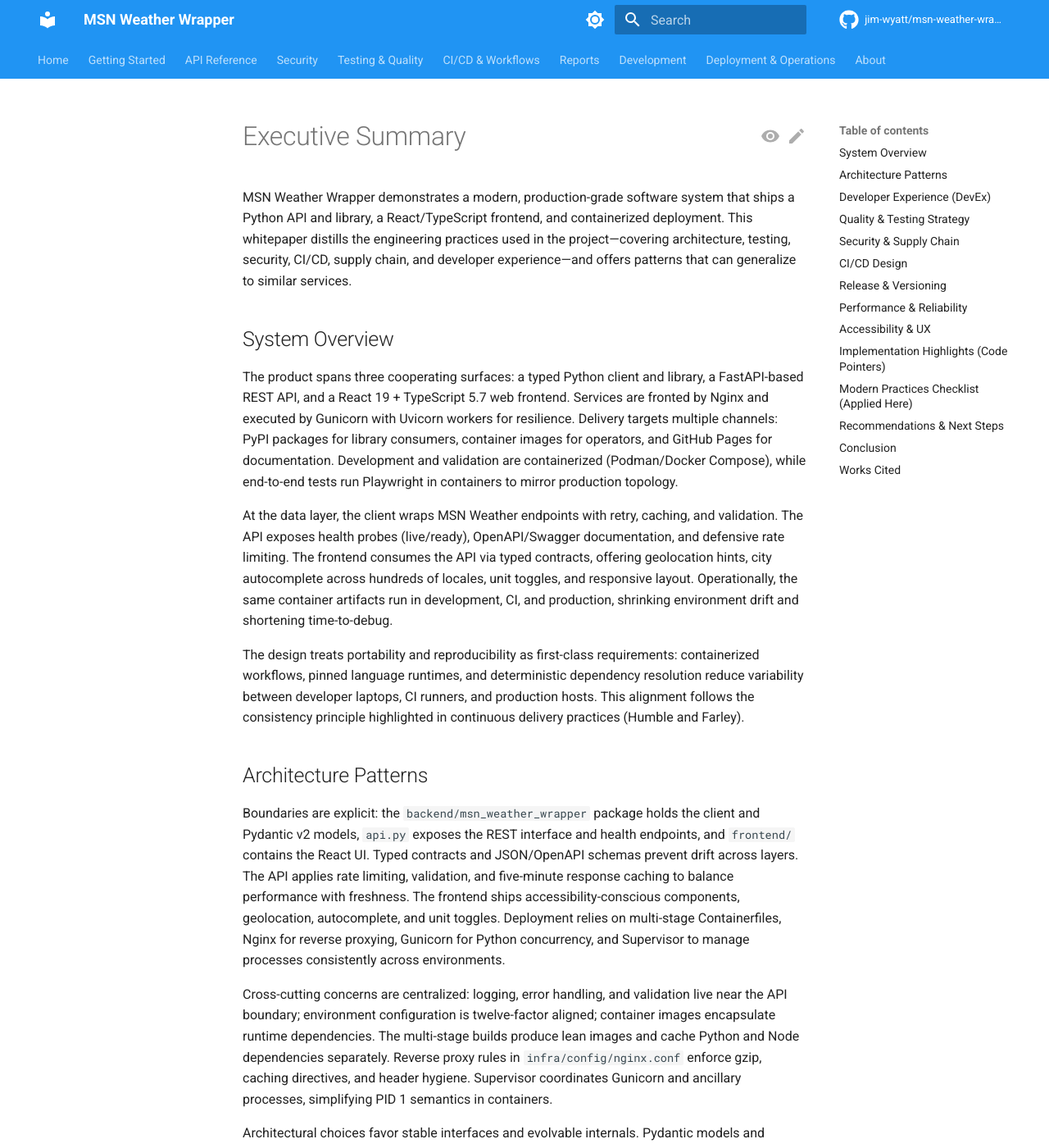
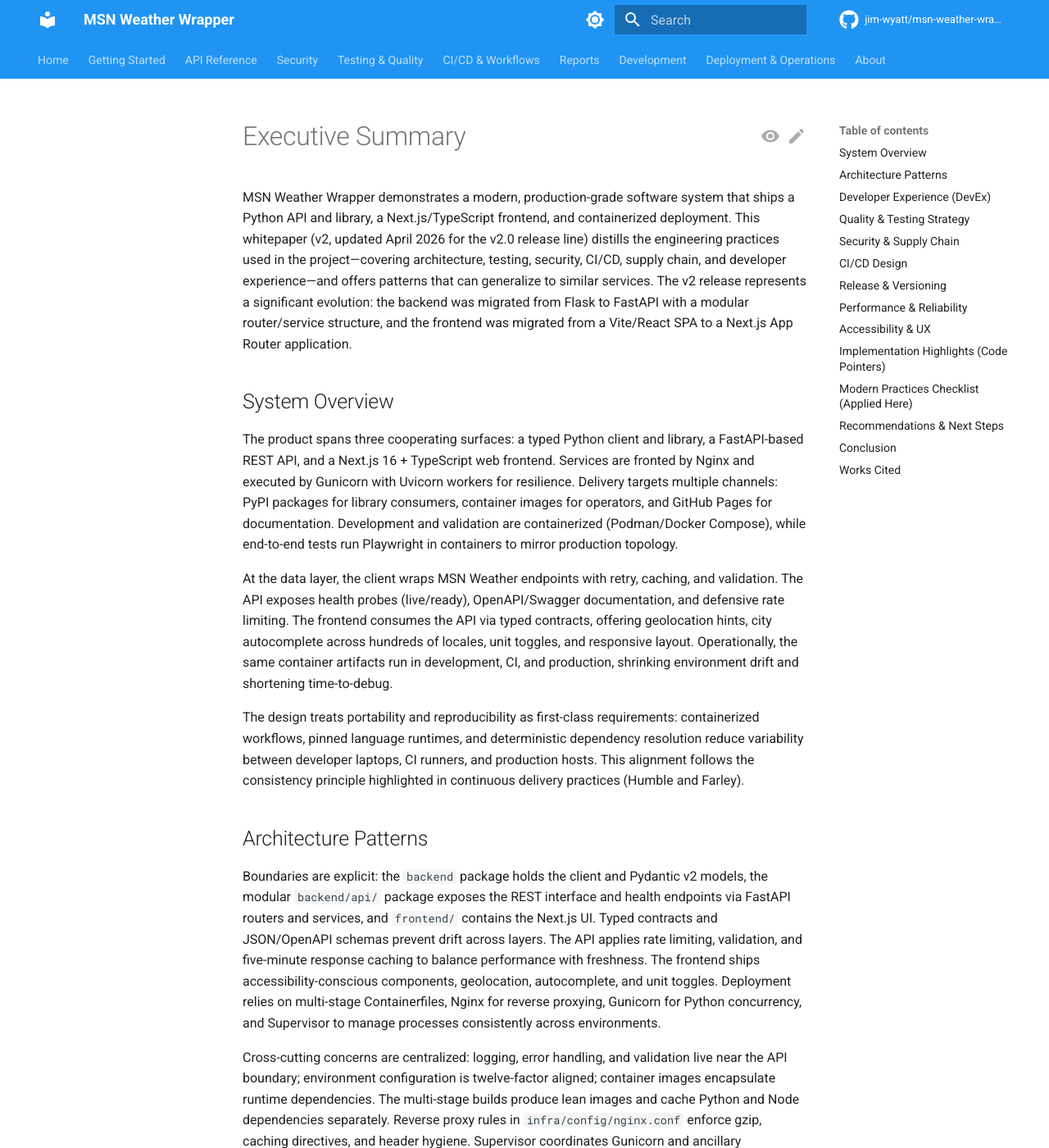
Before and after one commit to jim-wyatt/msn-weather-wrapper, an MkDocs documentation site: the page built from docs/WHITEPAPER.md, in a window 1280 px wide and 1400 px high. Shown: the whole window at 82% size. Built offline with MkDocs 1.6.1 and Material for MkDocs 9.7.7, drawn with Linux system fonts in a browser that asks for light colours; comment, search, counter and statistics services are not loaded; the version menu is left out; some of the changed text lies outside the part shown.

Commit message:
docs: update whitepaper to v2 (April 2026) with FastAPI/Next.js and correct paths
Agent-Logs-Url: https://github.com/jim-wyatt/msn-weather-wrapper/sessions/8d642b9c-b8c2-42ad-80d3-26bdbaea2990

Co-authored-by: jim-wyatt <193110529+jim-wyatt@users.noreply.github.com>

```diff
--- a/docs/WHITEPAPER.md
+++ b/docs/WHITEPAPER.md
@@ -1,17 +1,17 @@
 ---
 title: "Modern Software Engineering in Practice: MSN Weather Wrapper"
 author: "MSN Weather Wrapper Team"
-date: "2025-12-05"
-subtitle: "A Case Study in DevEx, Quality, Security, and Delivery"
+date: "2026-04-15"
+subtitle: "A Case Study in DevEx, Quality, Security, and Delivery — v2"
 ---
 
 # Executive Summary
 
-MSN Weather Wrapper demonstrates a modern, production-grade software system that ships a Python API and library, a React/TypeScript frontend, and containerized deployment. This whitepaper distills the engineering practices used in the project—covering architecture, testing, security, CI/CD, supply chain, and developer experience—and offers patterns that can generalize to similar services.
+MSN Weather Wrapper demonstrates a modern, production-grade software system that ships a Python API and library, a Next.js/TypeScript frontend, and containerized deployment. This whitepaper (v2, updated April 2026 for the v2.0 release line) distills the engineering practices used in the project—covering architecture, testing, security, CI/CD, supply chain, and developer experience—and offers patterns that can generalize to similar services. The v2 release represents a significant evolution: the backend was migrated from Flask to FastAPI with a modular router/service structure, and the frontend was migrated from a Vite/React SPA to a Next.js App Router application.
 
 ## System Overview
 
-The product spans three cooperating surfaces: a typed Python client and library, a FastAPI-based REST API, and a React 19 + TypeScript 5.7 web frontend. Services are fronted by Nginx and executed by Gunicorn with Uvicorn workers for resilience. Delivery targets multiple channels: PyPI packages for library consumers, container images for operators, and GitHub Pages for documentation. Development and validation are containerized (Podman/Docker Compose), while end-to-end tests run Playwright in containers to mirror production topology.
+The product spans three cooperating surfaces: a typed Python client and library, a FastAPI-based REST API, and a Next.js 16 + TypeScript web frontend. Services are fronted by Nginx and executed by Gunicorn with Uvicorn workers for resilience. Delivery targets multiple channels: PyPI packages for library consumers, container images for operators, and GitHub Pages for documentation. Development and validation are containerized (Podman/Docker Compose), while end-to-end tests run Playwright in containers to mirror production topology.
 
 At the data layer, the client wraps MSN Weather endpoints with retry, caching, and validation. The API exposes health probes (live/ready), OpenAPI/Swagger documentation, and defensive rate limiting. The frontend consumes the API via typed contracts, offering geolocation hints, city autocomplete across hundreds of locales, unit toggles, and responsive layout. Operationally, the same container artifacts run in development, CI, and production, shrinking environment drift and shortening time-to-debug.
 
@@ -19,7 +19,7 @@ The design treats portability and reproducibility as first-class requirements: c
 
 ## Architecture Patterns
 
-Boundaries are explicit: the `backend/msn_weather_wrapper` package holds the client and Pydantic v2 models, `api.py` exposes the REST interface and health endpoints, and `frontend/` contains the React UI. Typed contracts and JSON/OpenAPI schemas prevent drift across layers. The API applies rate limiting, validation, and five-minute response caching to balance performance with freshness. The frontend ships accessibility-conscious components, geolocation, autocomplete, and unit toggles. Deployment relies on multi-stage Containerfiles, Nginx for reverse proxying, Gunicorn for Python concurrency, and Supervisor to manage processes consistently across environments.
+Boundaries are explicit: the `backend` package holds the client and Pydantic v2 models, the modular `backend/api/` package exposes the REST interface and health endpoints via FastAPI routers and services, and `frontend/` contains the Next.js UI. Typed contracts and JSON/OpenAPI schemas prevent drift across layers. The API applies rate limiting, validation, and five-minute response caching to balance performance with freshness. The frontend ships accessibility-conscious components, geolocation, autocomplete, and unit toggles. Deployment relies on multi-stage Containerfiles, Nginx for reverse proxying, Gunicorn for Python concurrency, and Supervisor to manage processes consistently across environments.
 
 Cross-cutting concerns are centralized: logging, error handling, and validation live near the API boundary; environment configuration is twelve-factor aligned; container images encapsulate runtime dependencies. The multi-stage builds produce lean images and cache Python and Node dependencies separately. Reverse proxy rules in `infra/config/nginx.conf` enforce gzip, caching directives, and header hygiene. Supervisor coordinates Gunicorn and ancillary processes, simplifying PID 1 semantics in containers.
 
@@ -83,7 +83,7 @@ Treating accessibility as a gate aligns with WCAG 2.1 guidance and the inclusive
 
 ## Implementation Highlights (Code Pointers)
 
-Typed payloads originate in `backend/msn_weather_wrapper/models.py`, mirrored by the client logic in `client.py` that wraps MSN Weather calls with retries and caching. The REST surface in `api.py` layers validation, error handling, health checks, and Swagger UI exposure. The Next.js code in `frontend/app` is typed via `types.ts` and instrumented for accessibility. Operational glue lives in `dev.sh`, which centralizes container lifecycle, testing, coverage, security scans, and CI monitoring. The `.github/workflows/ci.yml` file orchestrates reusable jobs for tests, security, performance, documentation, and automated releases.
+Typed payloads originate in `backend/models.py`, mirrored by the client logic in `backend/client.py` that wraps MSN Weather calls with retries and caching. The REST surface is organized as a modular FastAPI application in `backend/api/main.py`, with routers in `backend/api/routers/`, shared services in `backend/api/services.py`, and Pydantic API schemas in `backend/api/schemas.py`. The Next.js code in `frontend/app` is typed via `types.ts` and instrumented for accessibility. Operational glue lives in `dev.sh`, which centralizes container lifecycle, testing, coverage, security scans, and CI monitoring. The `.github/workflows/ci.yml` file orchestrates reusable jobs for tests, security, performance, documentation, and automated releases.
 
 Other noteworthy artifacts include `infra/compose/podman-compose.yml` for local orchestration, `infra/containers/Containerfile` and `infra/containers/Containerfile.dev` for prod and dev images, and `infra/containers/Containerfile.playwright` for hermetic E2E runs. Configuration for Nginx and Supervisor lives in `infra/config/`. Documentation in `docs/` covers API reference, testing, security, SBOM guidance, and workflow diagrams, providing a consistent knowledge base.
 
```
Also changed, not shown: other parts of docs/WHITEPAPER.md (+1 -1 lines), 1 other file.
